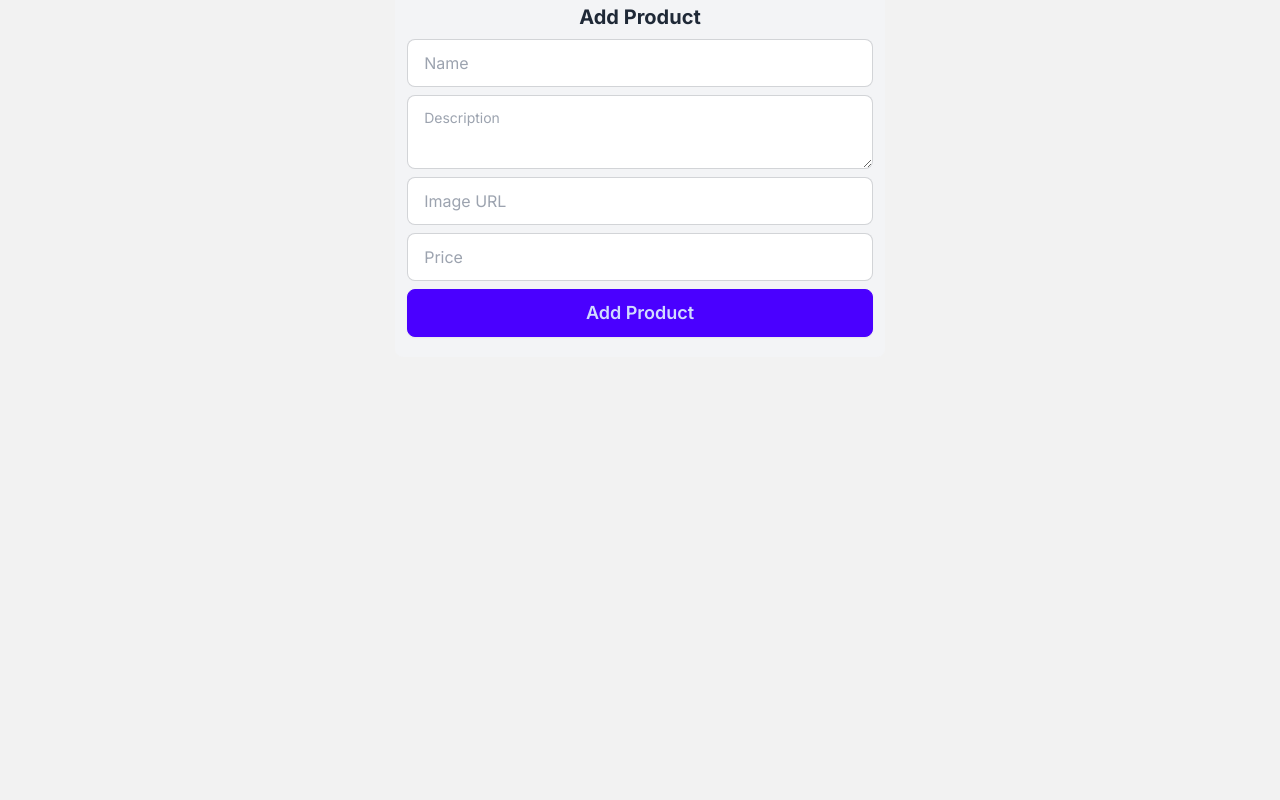
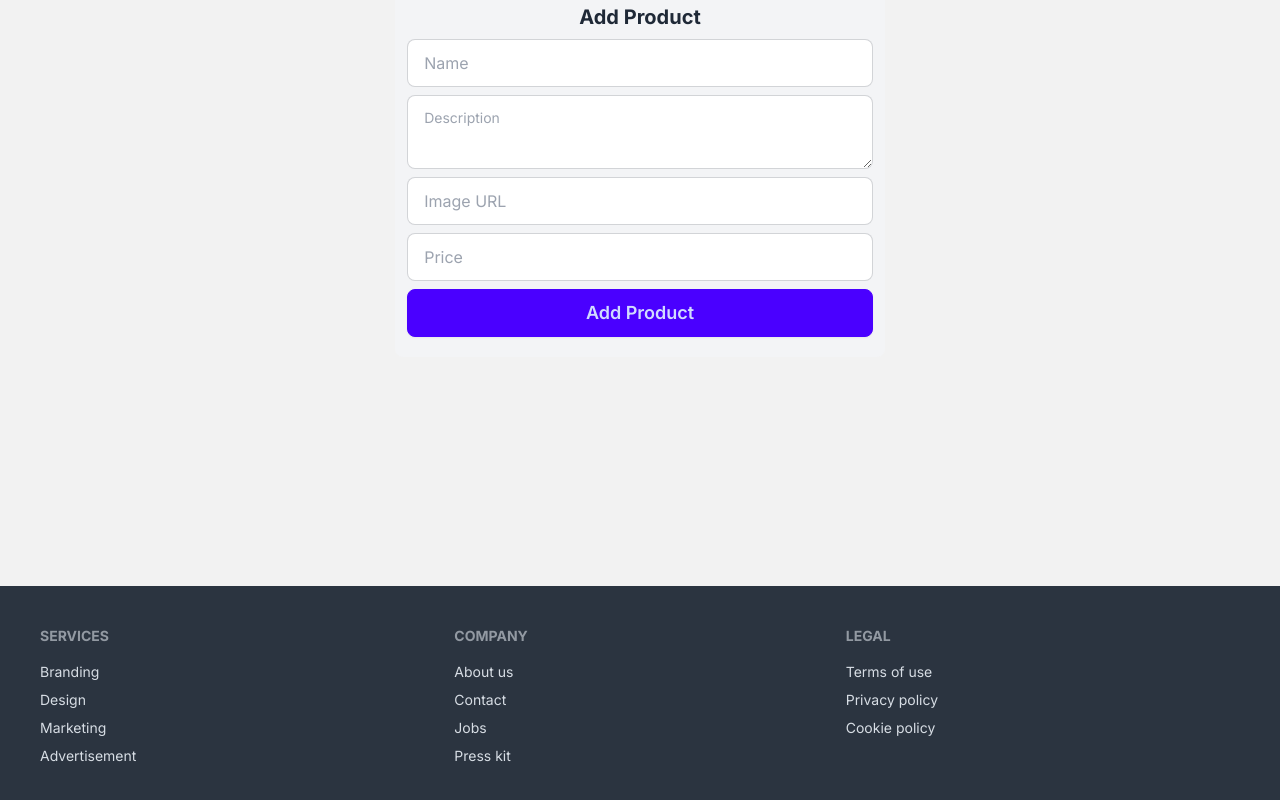
Before and after one commit to tahaamin2013/ecommerce-website-without-design-with-functionality, a Next.js app: page /add-product in a window 1280 px wide. Shown: the part 310-1110 px from the top of the page. Before the commit the page ends 896 px from the top, so only its background shows below. Built offline with nearby package versions, Linux system fonts and the light colour scheme; no server answers.

Commit message:
sfdsfdfds

```diff
--- a/src/app/layout.tsx
+++ b/src/app/layout.tsx
@@ -2,6 +2,7 @@
 import { Inter } from "next/font/google";
 import "./globals.css";
 import Navbar from "@/components/Navbar/Navbar";
+import Footer from "@/components/Footer";
 
 const inter = Inter({ subsets: ["latin"] });
 
@@ -23,6 +24,7 @@
 
         {children}
         </main>
+        <Footer />
       </body>
     </html>
   );
--- /dev/null
+++ b/src/components/Footer.tsx
@@ -0,0 +1,28 @@
+export default function Footer() {
+    return (
+      <footer className="bg-neutral p-10 text-neutral-content">
+        <div className="footer m-auto max-w-7xl">
+          <div>
+            <span className="footer-title">Services</span>
+            <a className="link-hover link">Branding</a>
+            <a className="link-hover link">Design</a>
+            <a className="link-hover link">Marketing</a>
+            <a className="link-hover link">Advertisement</a>
+          </div>
+          <div>
+            <span className="footer-title">Company</span>
+            <a className="link-hover link">About us</a>
+            <a className="link-hover link">Contact</a>
+            <a className="link-hover link">Jobs</a>
+            <a className="link-hover link">Press kit</a>
+          </div>
+          <div>
+            <span className="footer-title">Legal</span>
+            <a className="link-hover link">Terms of use</a>
+            <a className="link-hover link">Privacy policy</a>
+            <a className="link-hover link">Cookie policy</a>
+          </div>
+        </div>
+      </footer>
+    );
+  }
```
